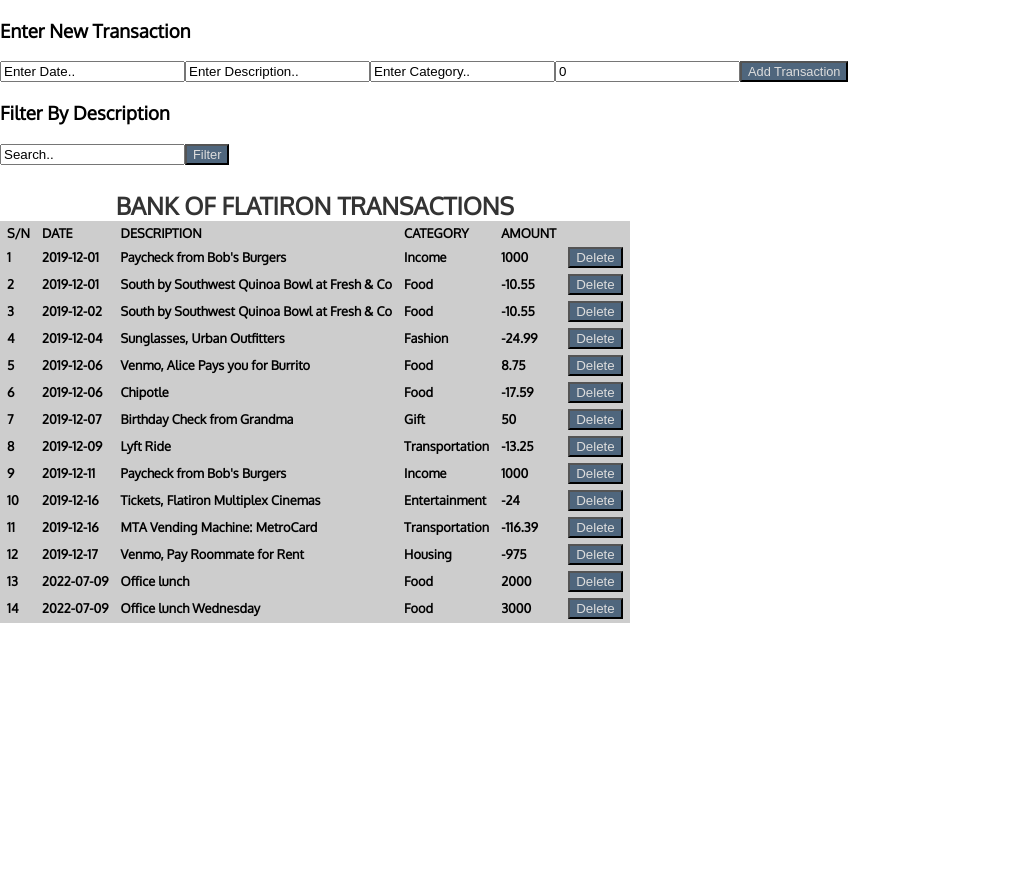
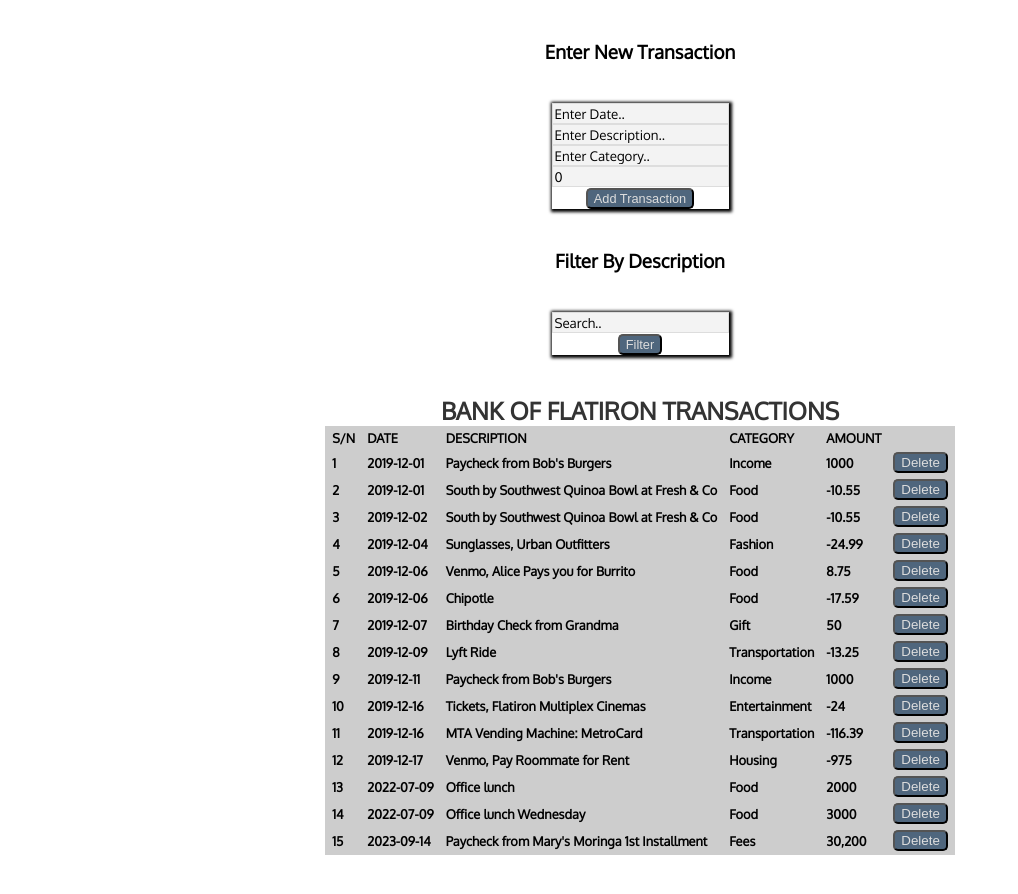
Before and after one commit to Chikealvan/phase-02-wk-1-code-challenge-bank-of-flatiron, a React (Create React App) app: page / in a window 1280 px wide. Shown: the whole page, without its empty margins (0-1018 px from the left). Before the commit the page ends 800 px from the top, so only its background shows below. Built offline with nearby package versions, Linux system fonts and the light colour scheme; data requests are answered from the project's data file.

Commit message:
third commit

```diff
--- a/db.json
+++ b/db.json
@@ -97,6 +97,13 @@
       "category": "Food",
       "amount": "3000",
       "id": 14
+    },
+    {
+      "date": "2023-09-14",
+      "description": "Paycheck from Mary's Moringa 1st Installment",
+      "category": "Fees",
+      "amount": "30,200",
+      "id": 15
     }
   ]
- }
+}
--- a/src/components/FilterTransaction.js
+++ b/src/components/FilterTransaction.js
@@ -18,7 +18,7 @@ export default function FilterTransaction({ setTransactions }) {
 
   return (
     <div>
-        <h3 className='filter-text'>Filter By Description</h3>
+        <h3>Filter By Description</h3>
         <form id="form-for-filter" onSubmit={filterByDescription}>
             <input name='filter'
              onChange={filterByDescription}
--- a/src/components/TransactionForm.js
+++ b/src/components/TransactionForm.js
@@ -41,7 +41,7 @@ export default function TransactionForm({ hasChange, setHasChange }) {
 
   return (
     <div>
-        <h3 className='filter-text'>Enter New Transaction</h3>
+        <h3>Enter New Transaction</h3>
         <form id="form-for-new" onSubmit={handleSubmit}>
             <input
              type='text'
--- a/src/index.css
+++ b/src/index.css
@@ -1,25 +1,25 @@
+@import url('https://fonts.googleapis.com/css2?family=Inter:wght@200;300;400;500&family=Oxygen&display=swap');
+
 * {
   box-sizing: border-box;
 }
 
-.App {
-  justify-content: center;
-  align-items: center;
+body {
+  margin: 0;
+  padding: 0;
+  font-family: 'Oxygen', 'sans-serif';
 }
 
-body {
-  margin: 0;
-  font-family: 'Oxygen', sans-serif;
-}
-
-.filter-text > #form-for-filter {
-  margin: 0;
+h3, #form-for-filter, #form-for-new, form {
+  margin: 40px auto;
+  text-align: center;
+  padding: 0;
 }
 
 .table-content {
   border-collapse: separate;
-  margin: 25px 0;
   font-size: 0.8em;
+  margin: 40px auto;
 }
 
 .table-content, th, tr, td tr:hover {
@@ -57,6 +57,7 @@ caption {
 
 #filter-button, #submit, .delete-button {
   background-color: #4F667D;
+  border-radius: 5px;
   color: #DDDDDD;
   cursor: pointer;
 }
@@ -68,7 +69,28 @@ caption {
 }
 
 #submit {
-  border-collapse: separate;
+  border-collapse: collapse;
   margin: 0px 0;
   font-size: 0.8em;
 }
+
+
+form {
+  background-color: #FFF;
+  color: black;
+  box-shadow: 1px 1px 3px 2px;
+  display: block;
+  margin: 40px auto;
+  max-width: 177px;
+  max-height: 500px;
+}
+
+form input, text {
+  display: flex;
+  flex-direction: column;
+  width: 100%;
+  margin: auto;
+  font-family: 'Oxygen', sans-serif;
+  background-color: #F3F3F3;
+  border: 1px solid #DDD;
+}
```
